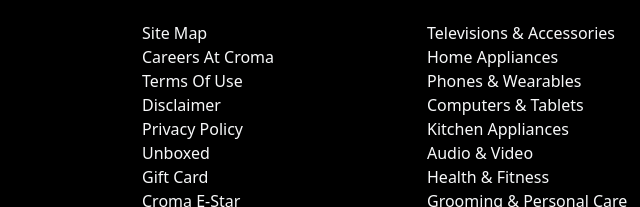
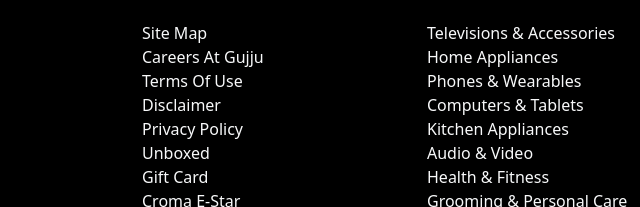
Before and after one commit to sk758495/gujju-e-market, a plain HTML site: page index.html in a window 1280 px wide. Shown: the part 2451-2658 px from the top of the page, 510-1150 px from the left. Drawn offline with nearby package versions, Linux system fonts and the light colour scheme.

Commit message:
name update

```diff
--- a/index.html
+++ b/index.html
@@ -463,7 +463,7 @@
                     <!-- Empty heading to align with other columns -->
                     <ul class="list-unstyled">
                         <li><a href="#" class="text-light">Site Map</a></li>
-                        <li><a href="#" class="text-light">Careers At Croma</a></li>
+                        <li><a href="#" class="text-light">Careers At Gujju</a></li>
                         <li><a href="#" class="text-light">Terms Of Use</a></li>
                         <li><a href="#" class="text-light">Disclaimer</a></li>
                         <li><a href="#" class="text-light">Privacy Policy</a></li>
```
